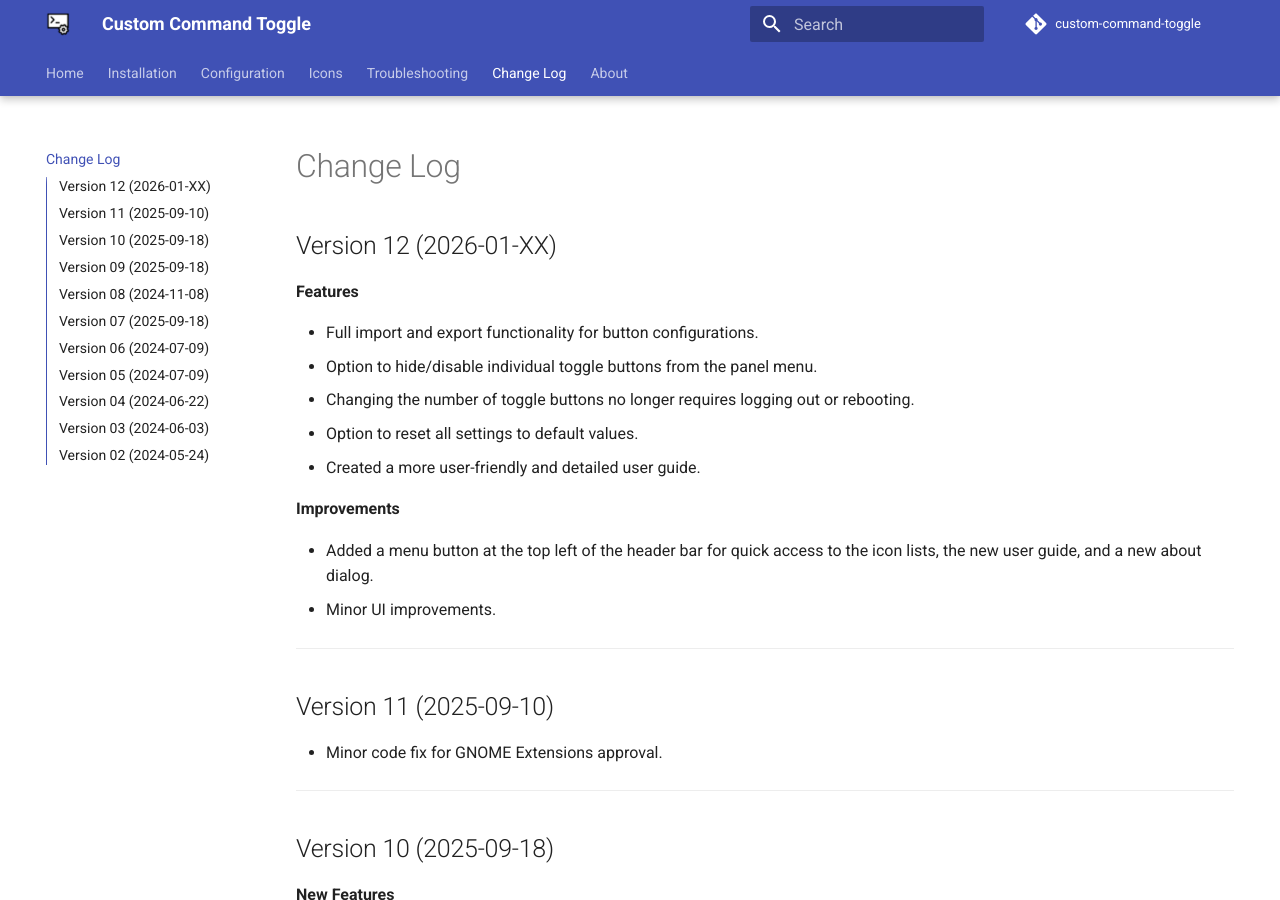
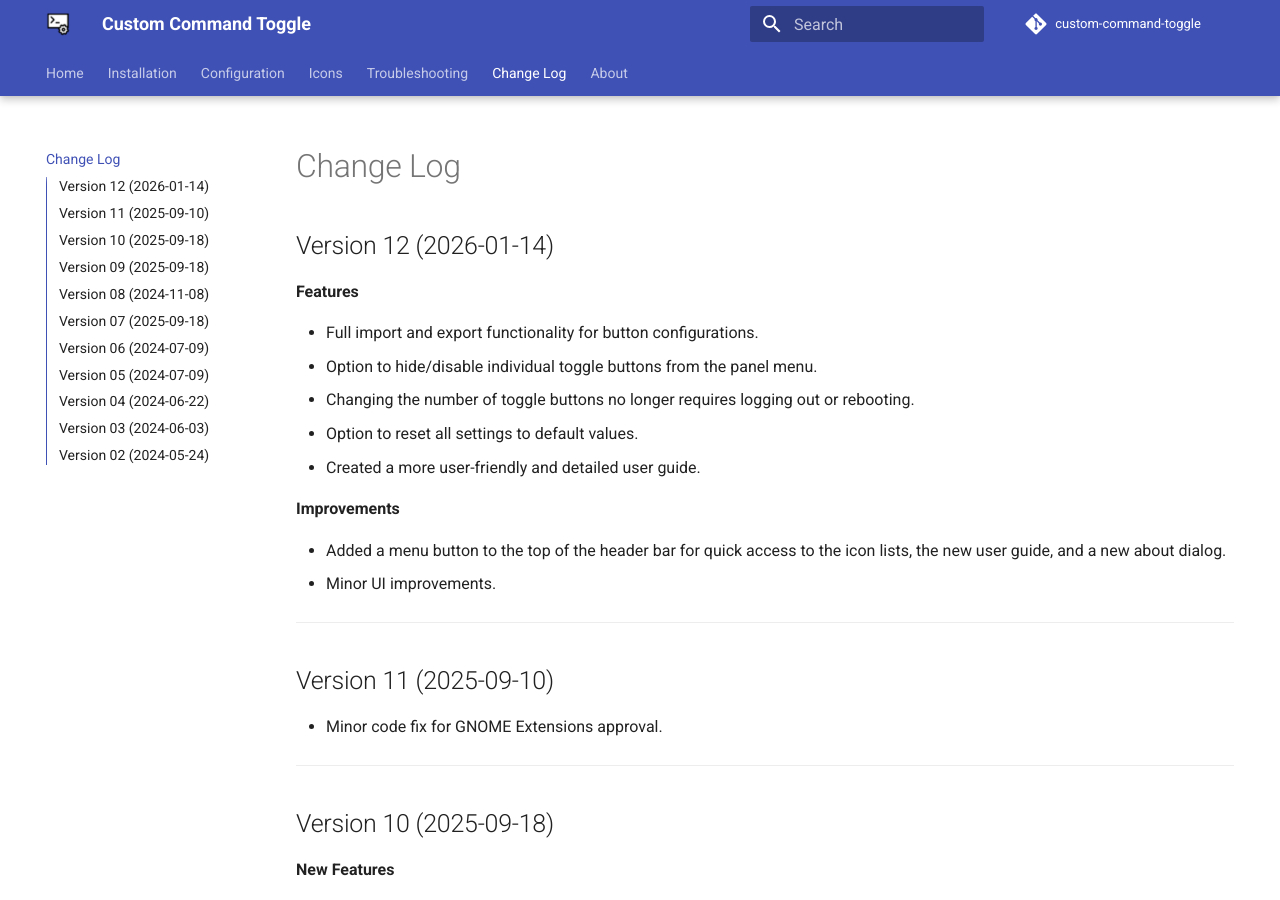
Before and after one commit to StorageB/custom-command-toggle, an MkDocs documentation site: the page built from docs/changelog.md, in a window 1280 px wide and 900 px high. Built offline with MkDocs 1.6.1 and Material for MkDocs 9.7.7, drawn with Linux system fonts in a browser that asks for light colours; comment, search, counter and statistics services are not loaded.

Commit message:
updated user guide

```diff
--- a/docs/changelog.md
+++ b/docs/changelog.md
@@ -1,6 +1,6 @@
 <!-- changelog.md -->
 
-## Version 12 (2026-01-XX)
+## Version 12 (2026-01-14)
 
 **Features**
 
@@ -12,7 +12,7 @@
 
 **Improvements**
 
-- Added a menu button at the top left of the header bar for quick access to the icon lists, the new user guide, and a new about dialog.
+- Added a menu button to the top of the header bar for quick access to the icon lists, the new user guide, and a new about dialog.
 - Minor UI improvements.
 
 ---
```
Also changed, not shown: docs/screenshots/screenshot-main-12.png.
